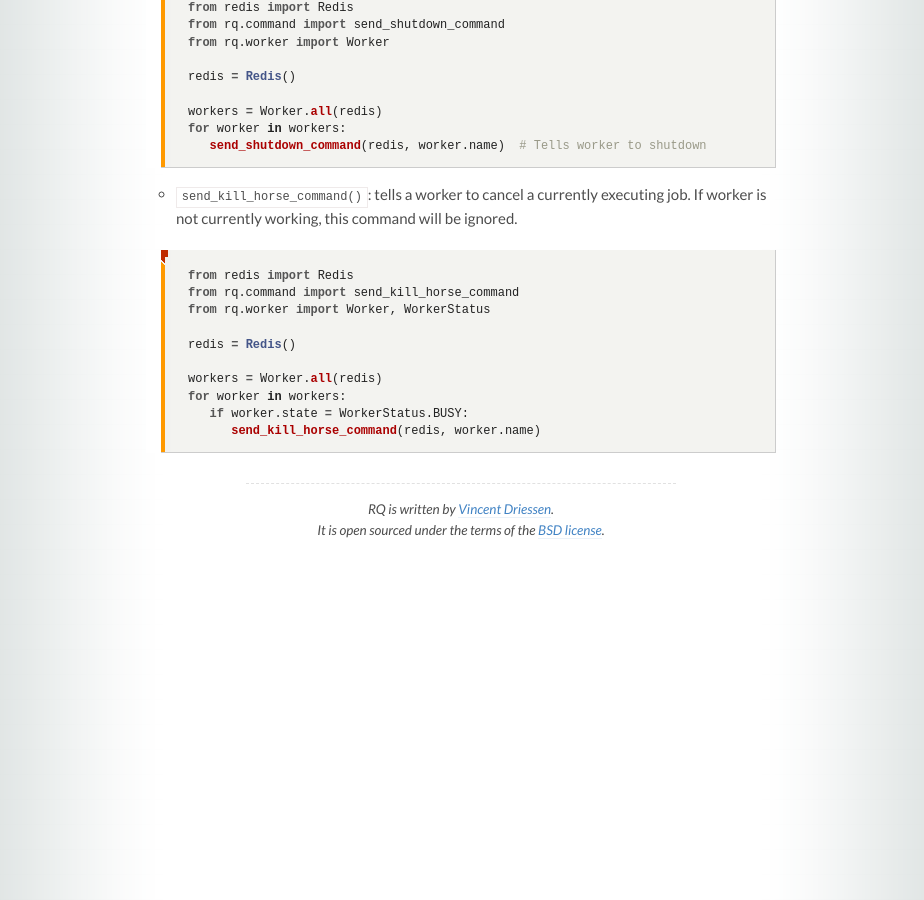
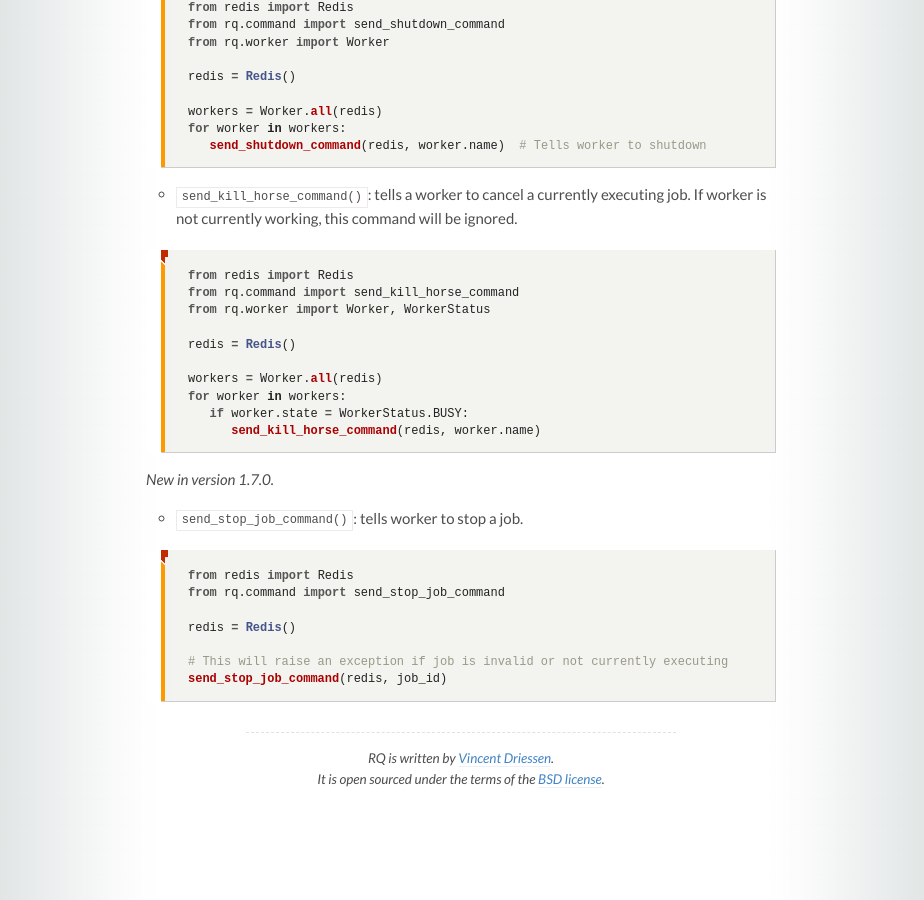
Before and after one commit to rq/rq, a Jekyll site: the page built from docs/docs/workers.md, in a window 1280 px wide and 900 px high, scrolled down 7500 px. Shown: the whole window, without its empty margins (179-1103 px from the left). Built offline with Jekyll 4.4.1, drawn with Linux system fonts in a browser that asks for light colours; some web fonts are replaced; comment, search, counter and statistics services are not loaded.

Commit message:
Document send_job_job_command

````diff
--- a/docs/docs/workers.md
+++ b/docs/docs/workers.md
@@ -409,3 +409,16 @@ for worker in workers:
    if worker.state = WorkerStatus.BUSY:
       send_kill_horse_command(redis, worker.name)
 ```
+
+_New in version 1.7.0._
+* `send_stop_job_command()`: tells worker to stop a job.
+
+```python
+from redis import Redis
+from rq.command import send_stop_job_command
+
+redis = Redis()
+
+# This will raise an exception if job is invalid or not currently executing
+send_stop_job_command(redis, job_id)
+```
````
